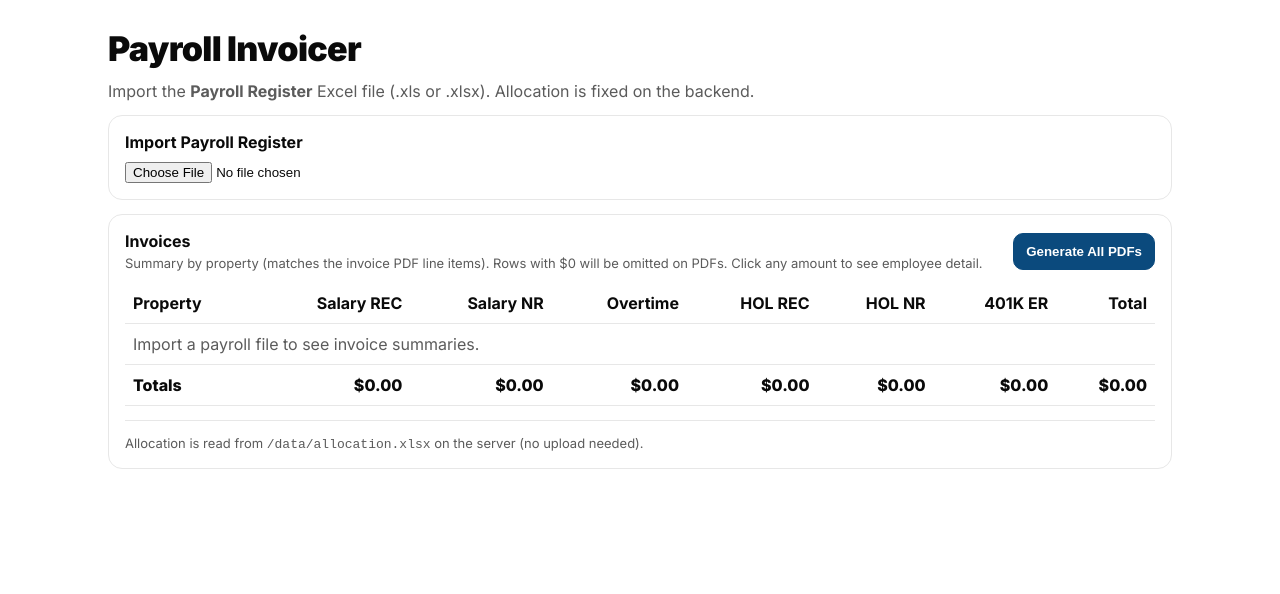
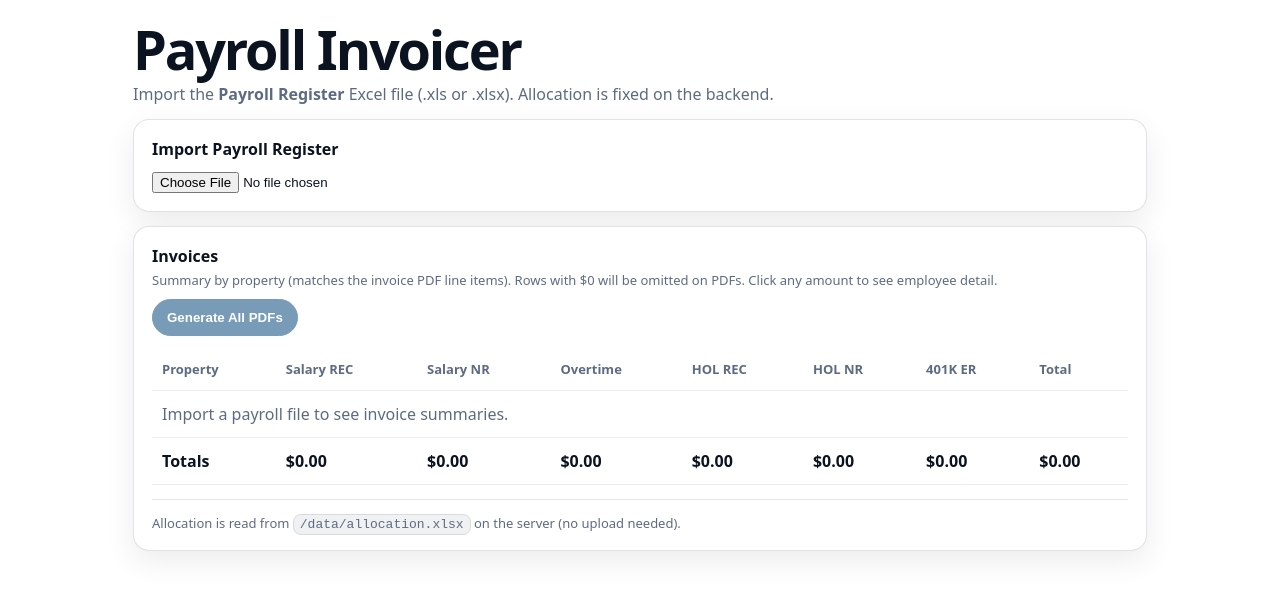
Before and after one commit to andrewjwinig-bot/payroll-invoicer, a Next.js app: page / in a window 1280 px wide. Shown: the top 594 px of the page. Built offline with nearby package versions, Linux system fonts and the light colour scheme.

Commit message:
Update globals.css

```diff
--- a/app/globals.css
+++ b/app/globals.css
@@ -1,78 +1,199 @@
-:root{
-  --bg:#ffffff;
-  --card:#ffffff;
-  --text:#0a0a0a;
-  --muted:#5b5b5b;
-  --border:#e7e7e7;
-  --brand:#0b4a7d;
+:root {
+  --bg: #fff;
+  --text: #0b1220;
+  --muted: #5d6b82;
+  --card: #ffffff;
+  --border: rgba(15, 23, 42, 0.12);
+  --shadow: 0 10px 30px rgba(2, 6, 23, 0.08);
+  --brand: #0b4a7d;
+  --brand2: #0a3e69;
 }
 
-*{ box-sizing:border-box; }
-html,body{ height:100%; }
-body{
-  margin:0;
-  background:var(--bg);
-  color:var(--text);
-  font-family: Inter, ui-sans-serif, system-ui, -apple-system, Segoe UI, Roboto, Helvetica, Arial, "Apple Color Emoji","Segoe UI Emoji";
+* { box-sizing: border-box; }
+
+html, body {
+  padding: 0;
+  margin: 0;
+  background: var(--bg);
+  color: var(--text);
+  font-family: ui-sans-serif, system-ui, -apple-system, Segoe UI, Roboto, Helvetica, Arial;
 }
 
-main{
-  max-width: 1100px;
+main {
+  max-width: 1050px;
   margin: 0 auto;
-  padding: 28px 18px 60px;
+  padding: 22px 18px 50px;
 }
 
-h1{
-  font-size: 34px;
-  font-weight: 900;
-  margin: 0 0 6px 0;
-  letter-spacing: -0.02em;
+h1 {
+  margin: 0;
+  font-size: 54px;
+  line-height: 1.02;
+  letter-spacing: -0.04em;
 }
 
-p{ margin: 0; }
+p { margin: 0; }
 
-.card{
-  border:1px solid var(--border);
-  border-radius: 14px;
+.muted { color: var(--muted); }
+.small { font-size: 13px; }
+
+.card {
   background: var(--card);
+  border: 1px solid var(--border);
+  border-radius: 16px;
+  padding: 18px;
+  box-shadow: var(--shadow);
+}
+
+.input {
+  width: 100%;
+  margin-top: 12px;
+}
+
+.pills {
+  display: flex;
+  gap: 10px;
+  flex-wrap: wrap;
+  margin-top: 12px;
+}
+
+.pill {
+  border: 1px solid var(--border);
+  border-radius: 999px;
+  padding: 10px 14px;
+  display: inline-flex;
+  gap: 10px;
+  align-items: baseline;
+}
+
+.btn {
+  border: 1px solid var(--border);
+  background: #fff;
+  color: var(--text);
+  padding: 10px 14px;
+  border-radius: 999px;
+  cursor: pointer;
+  font-weight: 700;
+}
+
+.btn.primary {
+  background: var(--brand);
+  border-color: var(--brand);
+  color: #fff;
+}
+
+.btn.primary:hover { background: var(--brand2); }
+
+.btn:disabled {
+  opacity: 0.55;
+  cursor: not-allowed;
+}
+
+.tableWrap {
+  width: 100%;
+  overflow: auto;
+  margin-top: 12px;
+}
+
+table {
+  width: 100%;
+  border-collapse: collapse;
+}
+
+th, td {
+  padding: 12px 10px;
+  border-bottom: 1px solid rgba(15, 23, 42, 0.08);
+  vertical-align: top;
+}
+
+thead th {
+  text-align: left;
+  font-size: 13px;
+  color: var(--muted);
+  font-weight: 800;
+}
+
+tfoot td {
+  font-weight: 900;
+}
+
+hr {
+  border: 0;
+  border-top: 1px solid rgba(15, 23, 42, 0.10);
+  margin: 14px 0;
+}
+
+/* Clickable */
+.linkBtn {
+  border: 0;
+  background: transparent;
+  padding: 0;
+  margin: 0;
+  cursor: pointer;
+  font: inherit;
+  color: inherit;
+  text-align: right;
+  width: 100%;
+}
+
+.linkBtn.left { text-align: left; }
+.linkBtn:hover { text-decoration: underline; }
+
+.tag {
+  display: inline-flex;
+  align-items: center;
+  padding: 4px 10px;
+  border-radius: 999px;
+  font-size: 12px;
+  font-weight: 800;
+  border: 1px solid var(--border);
+}
+
+.tag.rec { background: rgba(2, 132, 199, 0.08); color: #075985; border-color: rgba(2, 132, 199, 0.25); }
+.tag.nr  { background: rgba(100, 116, 139, 0.10); color: #334155; border-color: rgba(100, 116, 139, 0.25); }
+
+.modalOverlay {
+  position: fixed;
+  inset: 0;
+  background: rgba(15, 23, 42, 0.55);
+  display: flex;
+  align-items: flex-start;
+  justify-content: center;
+  padding: 30px 16px;
+  z-index: 50;
+}
+
+.modal {
+  width: min(760px, 100%);
+  background: #fff;
+  border-radius: 16px;
+  border: 1px solid rgba(15, 23, 42, 0.15);
+  box-shadow: 0 30px 80px rgba(2,6,23,0.35);
   padding: 16px;
 }
 
-.muted{ color: var(--muted); }
-.small{ font-size: 13px; }
+.modal.wide { width: min(980px, 100%); }
 
-.input{
-  width: 100%;
-  margin-top: 10px;
+.modalHeader {
+  display: flex;
+  align-items: flex-start;
+  justify-content: space-between;
+  gap: 12px;
+  margin-bottom: 12px;
 }
 
-.btn{
-  border:1px solid var(--border);
-  border-radius: 10px;
-  padding: 10px 12px;
-  cursor:pointer;
-  background:#fff;
-  font-weight: 700;
-}
-.btn.primary{
-  background: var(--brand);
-  border-color: var(--brand);
-  color:#fff;
+.modalTitle {
+  font-weight: 900;
+  font-size: 26px;
 }
 
-.pills{ display:flex; flex-wrap:wrap; gap:10px; margin-top: 12px; }
-.pill{
-  border:1px solid var(--border);
-  border-radius: 999px;
-  padding: 8px 10px;
-  display:flex;
-  gap:8px;
-  align-items: baseline;
-  background:#fff;
+.modalTable th, .modalTable td {
+  padding: 10px 8px;
 }
-.tableWrap{ overflow:auto; margin-top: 12px; }
-table{ width:100%; border-collapse: collapse; }
-th,td{ border-bottom:1px solid var(--border); padding: 10px 8px; text-align:right; white-space:nowrap; }
-th:first-child, td:first-child{ text-align:left; }
-tfoot td{ font-weight: 800; }
-hr{ border:none; border-top:1px solid var(--border); margin: 14px 0; }
+
+code {
+  background: rgba(15, 23, 42, 0.06);
+  border: 1px solid rgba(15, 23, 42, 0.10);
+  padding: 2px 6px;
+  border-radius: 8px;
+}
```
